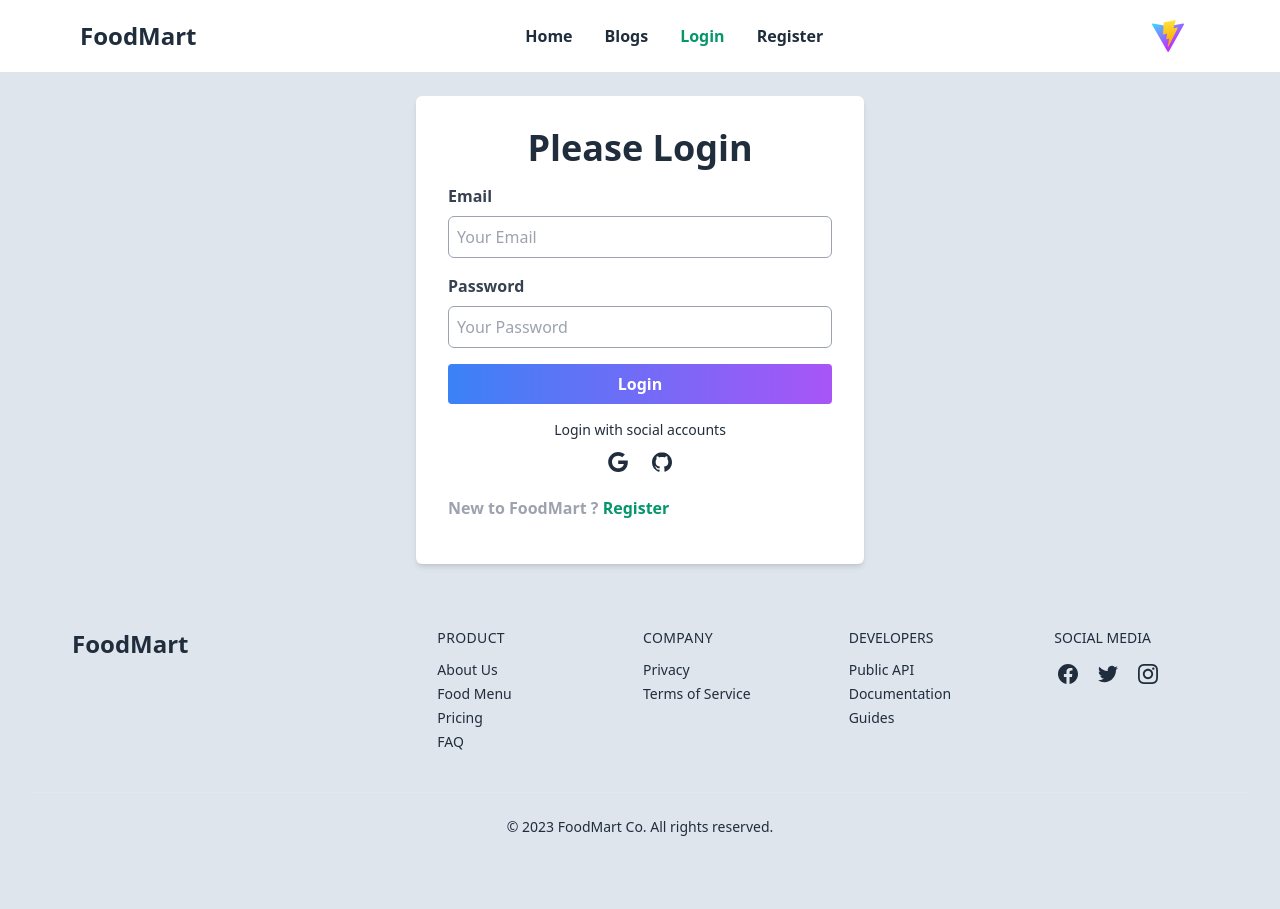
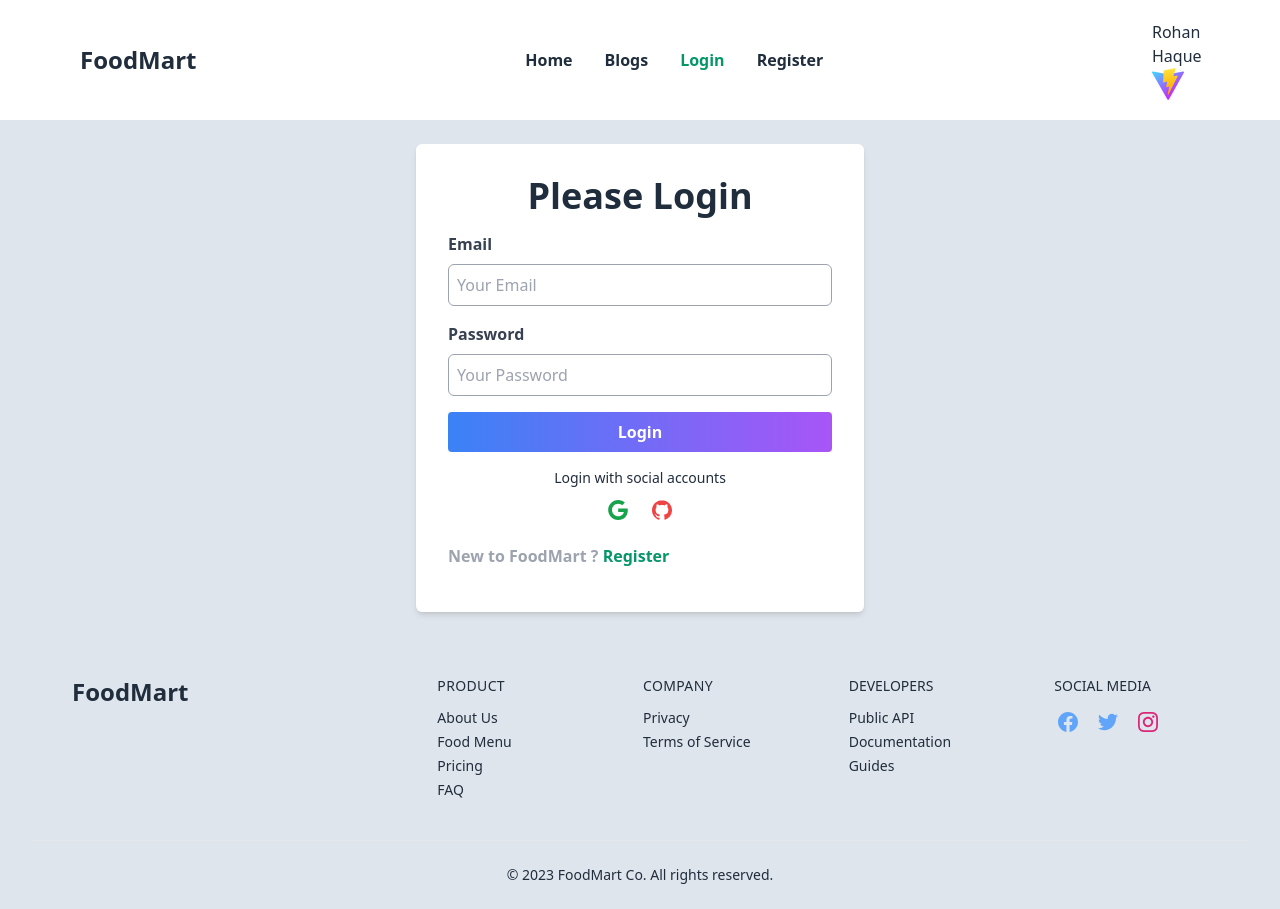
Before and after one commit to rohanhaque1/food-mart-client, a React (Vite) app: page /login in a window 1280 px wide. Before the commit the page ends 861 px from the top, so only its background shows below. Built offline with nearby package versions, Linux system fonts and the light colour scheme.

Commit message:
AuthProvider set up successful

```diff
--- a/src/components/Authentication/Login.jsx
+++ b/src/components/Authentication/Login.jsx
@@ -56,7 +56,7 @@ const Login = () => {
               <svg
                 xmlns="http://www.w3.org/2000/svg"
                 viewBox="0 0 32 32"
-                className="w-5 h-5 fill-current"
+                className="w-5 h-5 fill-current text-green-600"
               >
                 <path d="M16.318 13.714v5.484h9.078c-0.37 2.354-2.745 6.901-9.078 6.901-5.458 0-9.917-4.521-9.917-10.099s4.458-10.099 9.917-10.099c3.109 0 5.193 1.318 6.38 2.464l4.339-4.182c-2.786-2.599-6.396-4.182-10.719-4.182-8.844 0-16 7.151-16 16s7.156 16 16 16c9.234 0 15.365-6.49 15.365-15.635 0-1.052-0.115-1.854-0.255-2.651z"></path>
               </svg>
@@ -65,7 +65,7 @@ const Login = () => {
               <svg
                 xmlns="http://www.w3.org/2000/svg"
                 viewBox="0 0 32 32"
-                className="w-5 h-5 fill-current"
+                className="w-5 h-5 fill-current text-red-500"
               >
                 <path d="M16 0.396c-8.839 0-16 7.167-16 16 0 7.073 4.584 13.068 10.937 15.183 0.803 0.151 1.093-0.344 1.093-0.772 0-0.38-0.009-1.385-0.015-2.719-4.453 0.964-5.391-2.151-5.391-2.151-0.729-1.844-1.781-2.339-1.781-2.339-1.448-0.989 0.115-0.968 0.115-0.968 1.604 0.109 2.448 1.645 2.448 1.645 1.427 2.448 3.744 1.74 4.661 1.328 0.14-1.031 0.557-1.74 1.011-2.135-3.552-0.401-7.287-1.776-7.287-7.907 0-1.751 0.62-3.177 1.645-4.297-0.177-0.401-0.719-2.031 0.141-4.235 0 0 1.339-0.427 4.4 1.641 1.281-0.355 2.641-0.532 4-0.541 1.36 0.009 2.719 0.187 4 0.541 3.043-2.068 4.381-1.641 4.381-1.641 0.859 2.204 0.317 3.833 0.161 4.235 1.015 1.12 1.635 2.547 1.635 4.297 0 6.145-3.74 7.5-7.296 7.891 0.556 0.479 1.077 1.464 1.077 2.959 0 2.14-0.020 3.864-0.020 4.385 0 0.416 0.28 0.916 1.104 0.755 6.4-2.093 10.979-8.093 10.979-15.156 0-8.833-7.161-16-16-16z"></path>
               </svg>
--- a/src/components/Footer/Footer.jsx
+++ b/src/components/Footer/Footer.jsx
@@ -86,7 +86,7 @@ const Footer = () => {
                 <div className="flex justify-start space-x-3">
                   <a
                     title="Facebook"
-                    className="flex items-center p-1"
+                    className="flex items-center p-1 text-blue-400"
                   >
                     <svg
                       xmlns="http://www.w3.org/2000/svg"
@@ -101,7 +101,7 @@ const Footer = () => {
                     rel="noopener noreferrer"
                     href="#"
                     title="Twitter"
-                    className="flex items-center p-1"
+                    className="flex items-center p-1 text-blue-400"
                   >
                     <svg
                       viewBox="0 0 24 24"
@@ -115,7 +115,7 @@ const Footer = () => {
                     rel="noopener noreferrer"
                     href="#"
                     title="Instagram"
-                    className="flex items-center p-1"
+                    className="flex items-center p-1 text-pink-600"
                   >
                     <svg
                       xmlns="http://www.w3.org/2000/svg"
--- a/src/components/Header/Navbar.jsx
+++ b/src/components/Header/Navbar.jsx
@@ -1,9 +1,12 @@
-import React, { useState } from "react";
+import React, { useContext, useState } from "react";
 import { Link, NavLink } from "react-router-dom";
 import { Bars4Icon, XCircleIcon } from "@heroicons/react/24/solid";
+import { AuthContext } from "../../providers/AuthProvider";
 
 const Navbar = () => {
   const [open, setOpen] = useState(false);
+
+  const {user} = useContext(AuthContext)
 
   return (
     <>
@@ -74,6 +77,7 @@ const Navbar = () => {
         </nav>
 
         <div className="w-12 rounded-full">
+          <p>{user.displayName}</p>
           <img src="/public/vite.svg" />
         </div>
       </div>
--- /dev/null
+++ b/src/providers/AuthProvider.jsx
@@ -0,0 +1,27 @@
+import React, { createContext } from 'react';
+import { createUserWithEmailAndPassword, getAuth } from "firebase/auth";
+import app from '../firebase/firebase.config';
+
+export const AuthContext = createContext(null);
+const auth = getAuth(app)
+
+const AuthProvider = ({ children }) => {
+    const user = { displayName: 'Rohan Haque' }
+
+    const createUser = (email, password) => {
+        return createUserWithEmailAndPassword(auth, email, password)
+    }
+
+    const authInfo = {
+      user,
+      createUser,
+    };
+
+    return (
+        <AuthContext.Provider value={authInfo}>
+            {children}
+        </AuthContext.Provider>
+    );
+};
+
+export default AuthProvider;
```
Also changed, not shown: src/main.jsx (+7 -5 lines).
